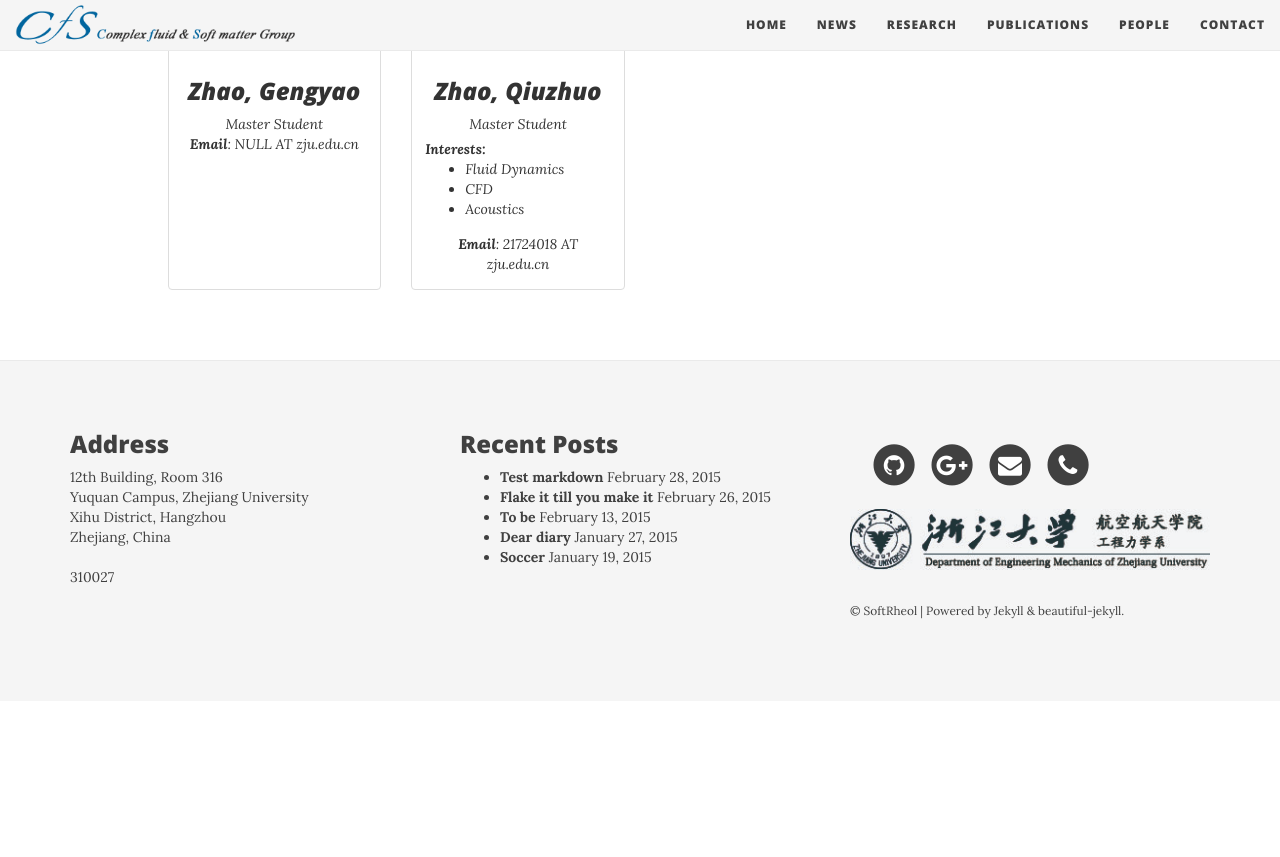
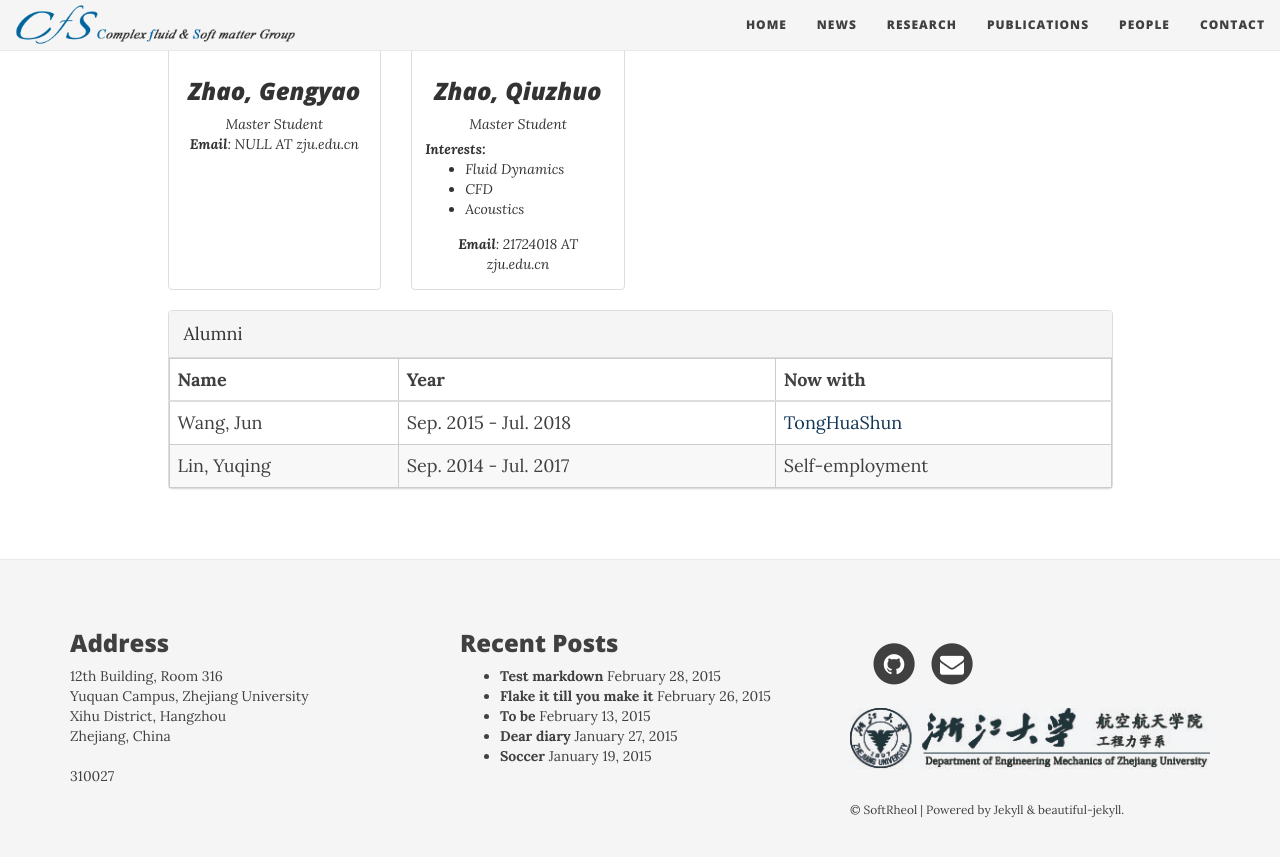
Before and after one commit to softrheol/softrheol.github.io, a Jekyll site: the page built from people.html, in a window 1280 px wide and 900 px high, scrolled down 760 px. Shown: the top 857 px of the window. Built offline with Jekyll 4.4.1, drawn with Linux system fonts in a browser that asks for light colours; nearby versions of some CDN libraries; before the commit the page ends 1461 px from its top, so only the background shows below that.

Commit message:
add alumuni info

```diff
--- a/_config.yml
+++ b/_config.yml
@@ -72,7 +72,7 @@ author:
 # If you want to add a new link that isn't here, you'll need to also edit the file _data/SocialNetworks.yml
 social-network-links:
   github: softrheol
-  google-plus: +Y
+  # google-plus: +Y
   # rss: true
   email: "someone@example.com"
   # facebook: daattali
@@ -85,7 +85,7 @@ social-network-links:
 #  instagram: deanat78
 #  youtube: user/deanat78
 #  spotify: yourname
-  telephone: +14159998888
+  # telephone: +14159998888
 #  steam: deanat78
 #  twitch: yourname
 #  yelp: yourname
@@ -94,7 +94,7 @@ social-network-links:
 share-links-active:
   twitter: true
   facebook: true
-  google: false
+  google: true
   linkedin: true
 
 # How to display the link to the website in the footer
--- a/people.html
+++ b/people.html
@@ -111,3 +111,33 @@ layout: page
     </div>
   </div>
 </div>
+<div class="panel panel-default">
+  <!-- Default panel contents -->
+  <div class="panel-heading">Alumni</div>
+  <!-- <div class="panel-body">
+    <p>...</p>
+  </div> -->
+
+  <!-- Table -->
+  <table class="table">
+    <thead>
+      <tr>
+        <th>Name</th>
+        <th>Year</th>
+        <th>Now with</th>
+      </tr>
+    </thead>
+    <tbody>
+    <tr>
+        <td>Wang, Jun</td>
+        <td>Sep. 2015 - Jul. 2018</td>
+        <td><a href="http://www.10jqka.com.cn">TongHuaShun</a></td>
+      </tr>
+      <tr>
+        <td>Lin, Yuqing</td>
+        <td>Sep. 2014 - Jul. 2017</td>
+        <td>Self-employment</td>
+      </tr>
+    </tbody>
+  </table>
+</div>
```
